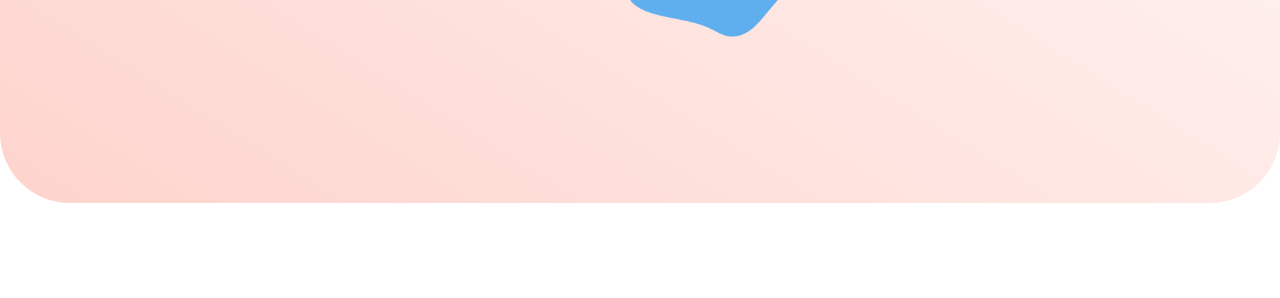
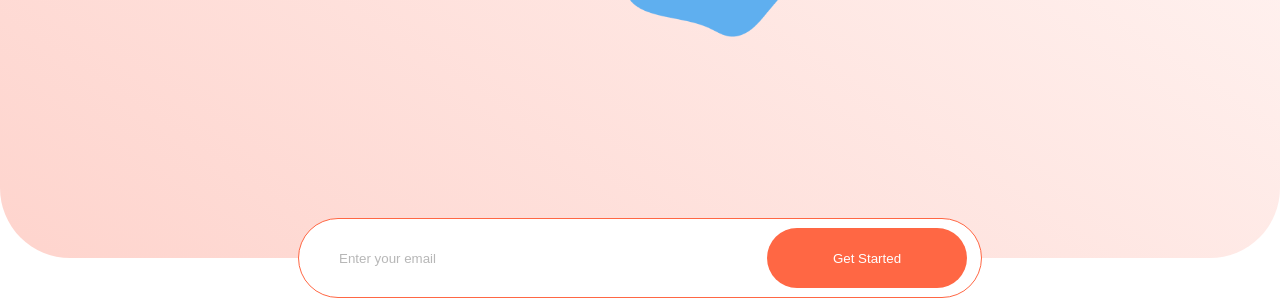
Before and after one commit to dworker863/Dudeshape, a website: page assets/index.html in a window 1280 px wide. Shown: the part 602-900 px from the top of the page. Before the commit the page ends 805 px from the top, so only its background shows below. Drawn offline with Linux system fonts and the light colour scheme; files whose address does not match are found by name.

Commit message:
Desktop. Added callback form

```diff
--- a/assets/index.html
+++ b/assets/index.html
@@ -55,6 +55,12 @@
             <img src="images/header-photo.png " class="header-info__photo"></img>
           </div>
         </div>
+        <div class="callback">
+          <form action="" class="callback-form">
+            <input type="email" class="email" name="email" placeholder="Enter your email">
+            <button class="submit">Get Started</button>
+          </form>
+        </div>
       </div>
     </header>
   </body>
--- a/assets/scss/styles.scss
+++ b/assets/scss/styles.scss
@@ -4,6 +4,20 @@
 a {
   text-decoration: none;
   color: #000;
+}
+
+button {
+  outline: none;
+  border: none;
+}
+
+input {
+  outline: none;
+  border: none;
+
+  &:focus {
+    outline: none;
+  }
 }
 
 body {
@@ -13,8 +27,9 @@ body {
 }
 
 .header {
+  position: relative;
   height: 100vh;
-  min-height: 805px;
+  min-height: 860px;
   background: linear-gradient(to top right, #fed4cd, rgba(254, 212, 205, 0));
   border-bottom-left-radius: 70px;
   border-bottom-right-radius: 70px;
@@ -214,4 +229,42 @@ body {
   left: 0;
 }
 
+.callback {
+  font-family: Inter, serif;
+  font-weight: 400;
+  font-size: 14px;
+}
+
+.callback-form {
+  position: absolute;
+  left: 50%;
+  bottom: -40px;
+  transform: translate(-342px);
+}
+
+.email {
+  box-sizing: border-box;
+  width: 684px;
+  height: 80px;
+  padding: 30px 40px;
+  border-radius: 56px;
+  border: 1px solid #ff6744;
+
+  &::placeholder {
+    color: #7a7a7a;
+  }
+}
+
+.submit {
+  position: absolute;
+  top: 10px;
+  right: 15px;
+  width: 200px;
+  height: 60px;
+  cursor: pointer;
+  border-radius: 46px;
+  background-color: #ff6744;
+  color: #fff;
+}
+
 @import 'media';
```
Also changed, not shown: assets/css/styles.min.css.
